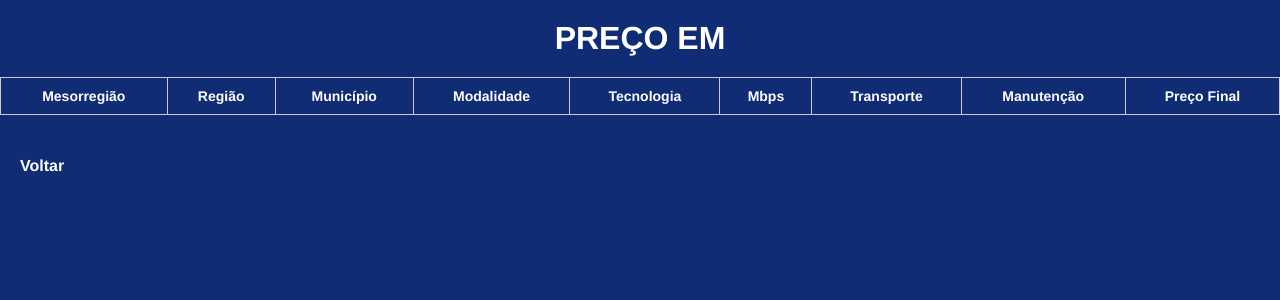
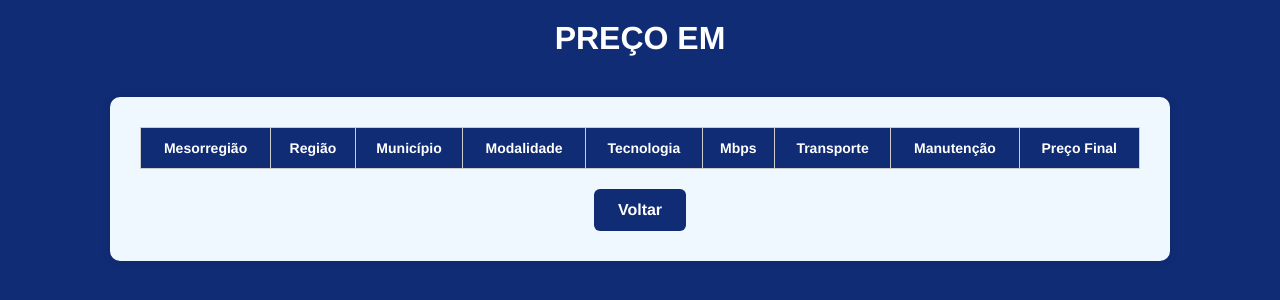
Before and after one commit to Lu4nL1ma/dae_systems, a Django app: template dae_sys/dae_web_sys/templates/resultado.html in a window 1280 px wide. Shown: the part 130-430 px from the top of the page. Run offline with Django 5.2, Linux system fonts and the light colour scheme; the template is opened without the code that fills it, so the values that code supplies are empty; data comes from the database, SQL or seed files in the repository; parts of the project's set-up code (start-up, migrations or seed data) failed here and were passed over.

Commit message:
Update style.css

```diff
--- a/dae_sys/dae_web_sys/static/css/style.css
+++ b/dae_sys/dae_web_sys/static/css/style.css
@@ -191,58 +191,54 @@ input[type="checkbox"] {
   margin-right: 8px;
 }
 
-/* Estilo para a página de exibição dos resultados */
-.container {
+/* Contêiner de resultado */
+.result-container {
   background-color: aliceblue;
-  max-width: 1100px;
-  margin: 30px auto;
+  max-width: 1000px;
+  margin: 40px auto;
   padding: 30px;
-  border-radius: 8px;
-  display: flex;
-  flex-direction: column;
-  gap: 20px;
-  box-sizing: border-box;
-  height: auto;
+  border-radius: 10px;
+  box-shadow: 0 0 10px rgba(0, 0, 0, 0.1);
+  text-align: center;
 }
 
-.table {
-  overflow-x: auto;
+/* Tabela */
+.result-container table {
+  width: 100%;
+  border-collapse: collapse;
+  margin-bottom: 20px;
 }
 
-table {
-  width: 100%;
-  border-collapse: collapse;
-  margin-top: 20px;
+.result-container th,
+.result-container td {
+  padding: 12px 10px;
+  border: 1px solid #ccc;
+  font-size: 14px;
+  text-align: center;
 }
 
-th, td {
-  padding: 10px;
-  border: 1px solid #ccc;
-  text-align: center;
-  font-size: 14px;
-}
-
-th {
+.result-container th {
   background-color: #102C74;
   color: white;
 }
 
-tr:nth-child(even) {
-  background-color: #f9f9f9;
+.result-container tr:nth-child(even) {
+  background-color: #f1f7ff;
 }
 
-.btn-voltar {
+/* Botão Voltar */
+.result-container .btn-voltar {
   display: inline-block;
-  margin-top: 30px;
-  padding: 12px 20px;
+  padding: 12px 24px;
   background-color: #102C74;
   color: white;
+  font-size: 16px;
   font-weight: bold;
   text-decoration: none;
-  border-radius: 5px;
+  border-radius: 6px;
   transition: background-color 0.3s ease;
 }
 
-.btn-voltar:hover {
+.result-container .btn-voltar:hover {
   background-color: #0056b3;
 }
```
